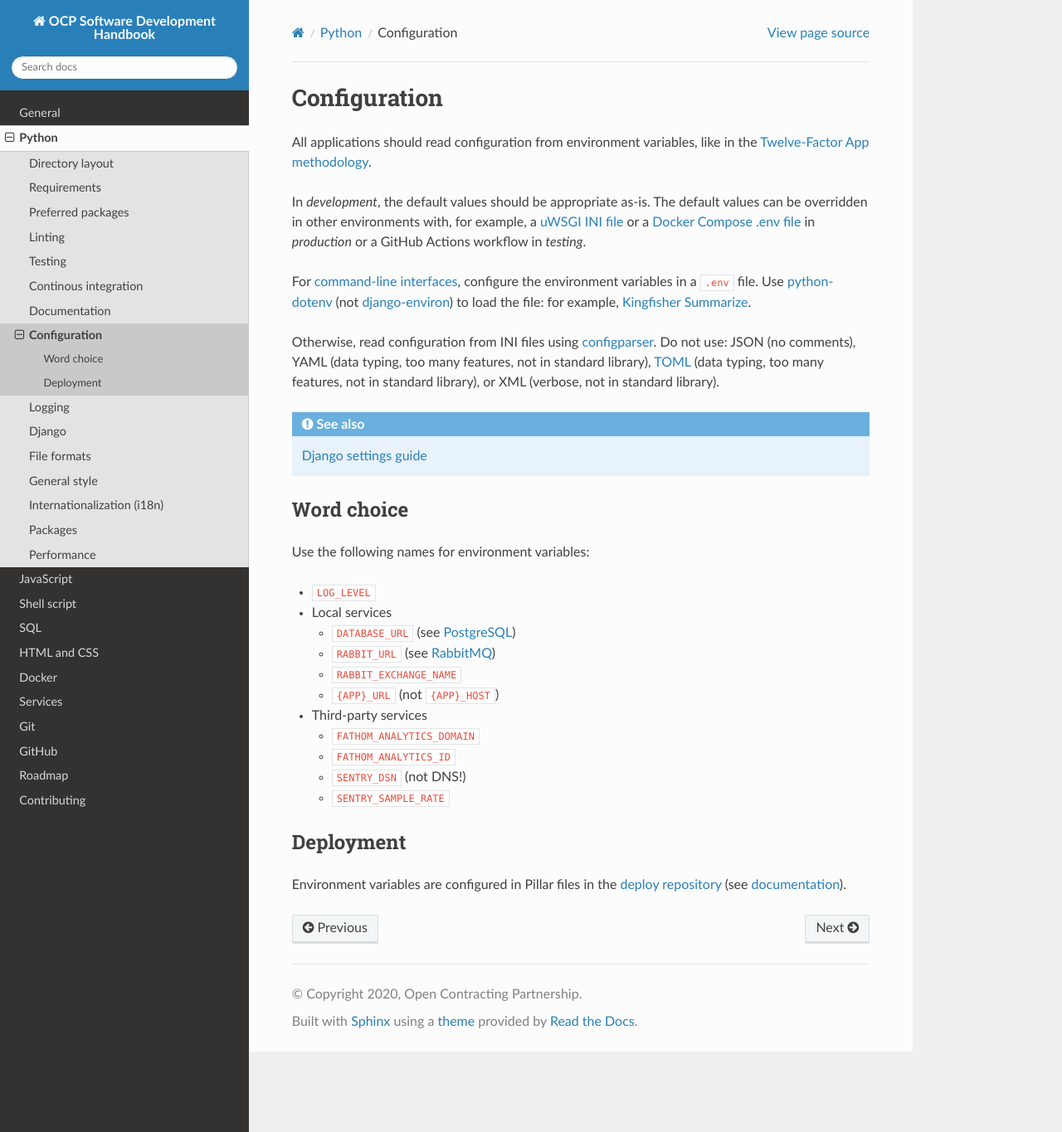
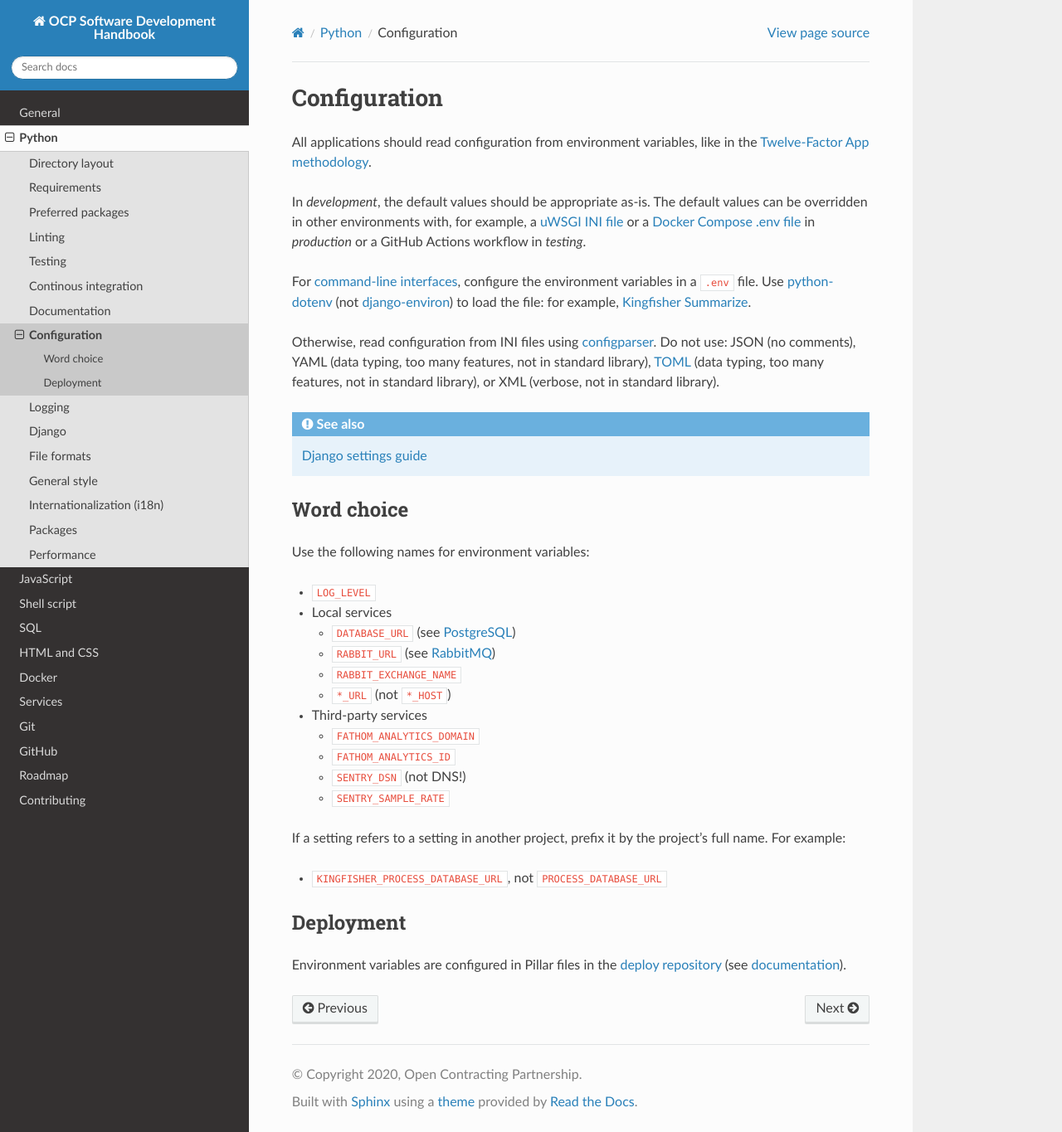
Before and after one commit to open-contracting/software-development-handbook, a Sphinx documentation site: the page built from docs/python/settings.rst, in a window 1280 px wide and 1365 px high. Shown: the whole window at 83% size. Built offline with Sphinx 7.4.7 and the Read the Docs theme 2.0.0, drawn with Linux system fonts in a browser that asks for light colours.

Commit message:
settings: Use project name in setting name

```diff
--- a/docs/python/settings.rst
+++ b/docs/python/settings.rst
@@ -25,7 +25,7 @@ Use the following names for environment variables:
    -  ``DATABASE_URL`` (see :doc:`../services/postgresql`)
    -  ``RABBIT_URL`` (see :doc:`../services/rabbitmq`)
    -  ``RABBIT_EXCHANGE_NAME``
-   -  ``{APP}_URL`` (not ``{APP}_HOST``)
+   -  ``*_URL`` (not ``*_HOST``)
 
 -  Third-party services
 
@@ -34,6 +34,10 @@ Use the following names for environment variables:
    -  ``SENTRY_DSN`` (not DNS!)
    -  ``SENTRY_SAMPLE_RATE``
 
+If a setting refers to a setting in another project, prefix it by the project's full name. For example:
+
+-  ``KINGFISHER_PROCESS_DATABASE_URL``, not ``PROCESS_DATABASE_URL``
+
 Deployment
 ----------
 
```
